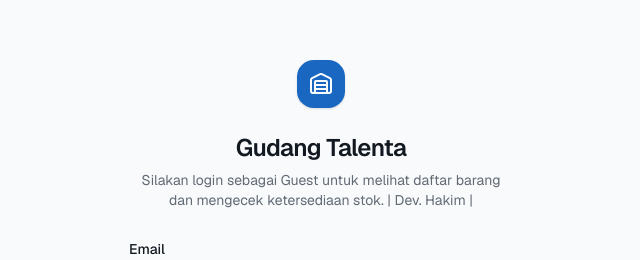
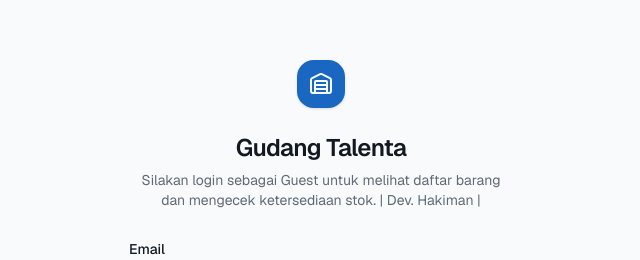
Before and after one commit to Hanspyyyy/gudangtalenta, a Next.js app in the folder guest-login-system/inventory-management-system/: page /auth/login in a window 1280 px wide. Shown: the part 113-373 px from the top of the page, without its empty margins (319-959 px from the left). Built offline with nearby package versions, Linux system fonts and the light colour scheme.

Commit message:
Update developer name in login page text

```diff
--- a/guest-login-system/inventory-management-system/app/auth/login/page.tsx
+++ b/guest-login-system/inventory-management-system/app/auth/login/page.tsx
@@ -48,7 +48,7 @@ export default function LoginPage() {
               Gudang Talenta
             </h1>
             <p className="text-sm text-muted-foreground text-pretty">
-              Silakan login sebagai Guest untuk melihat daftar barang dan mengecek ketersediaan stok. | Dev. Hakim |
+              Silakan login sebagai Guest untuk melihat daftar barang dan mengecek ketersediaan stok. | Dev. Hakiman |
             </p>
           </div>
         </div>
```
